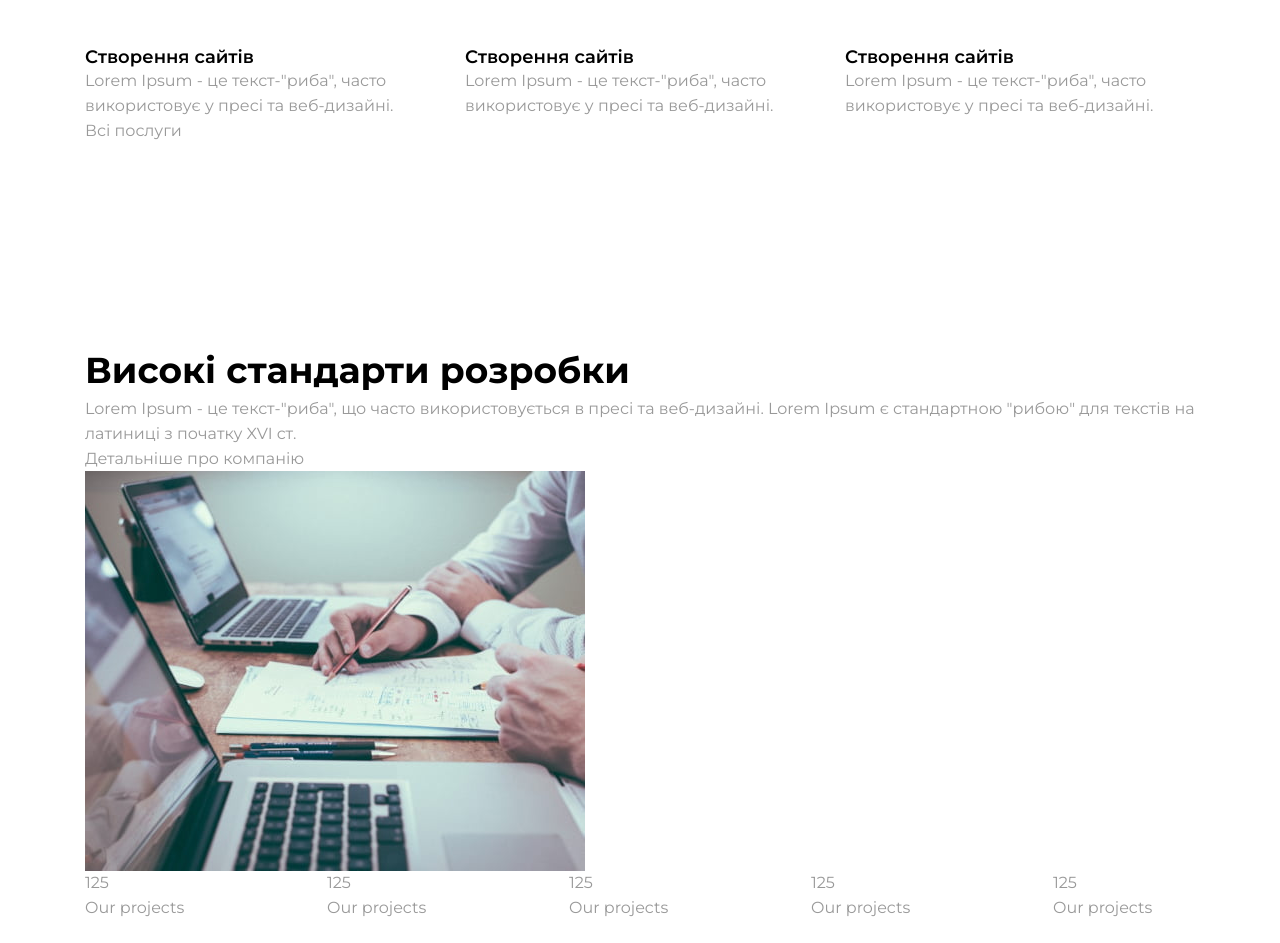
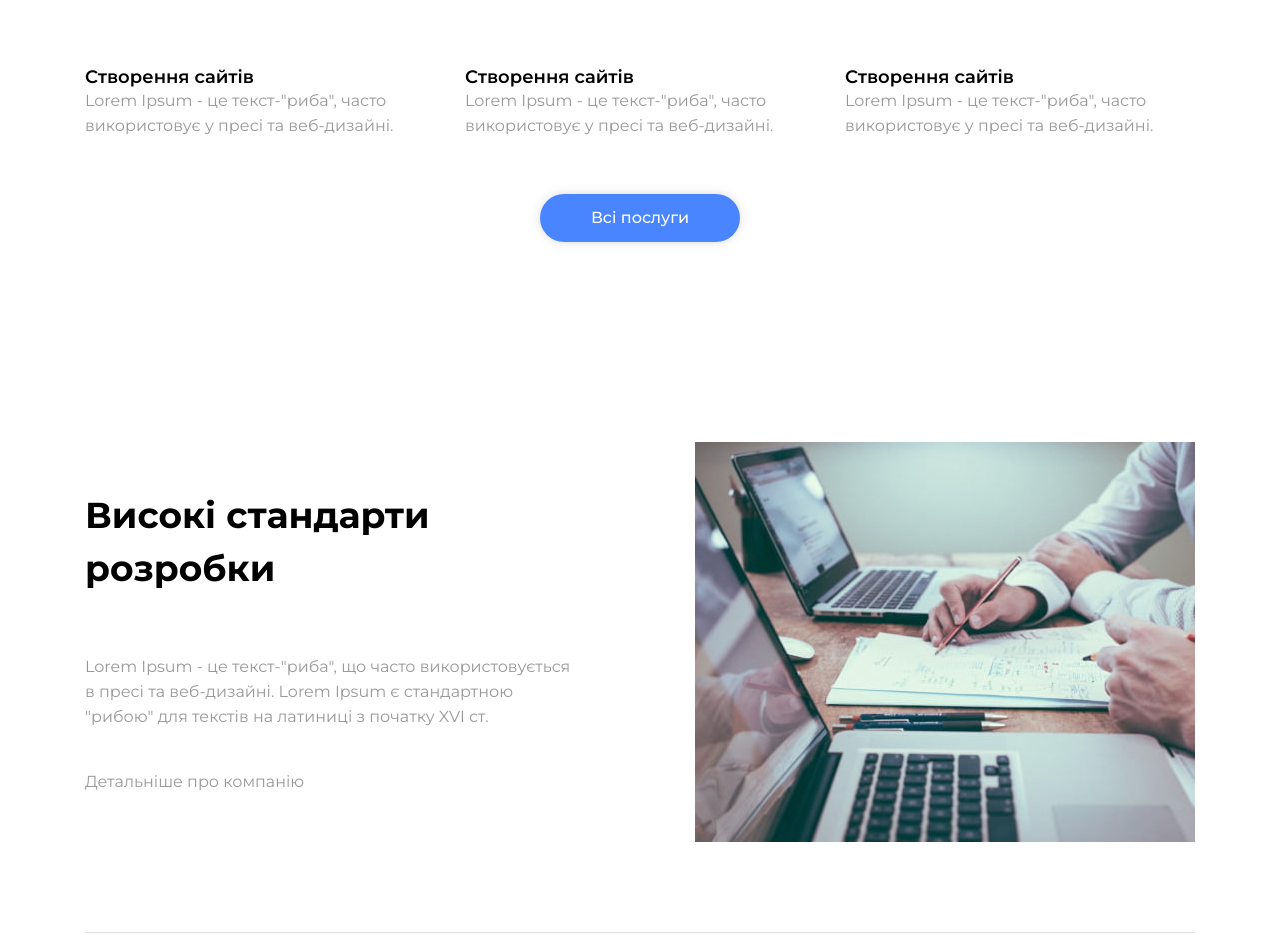
Before and after one commit to kharchenkok/html-css-60, a plain HTML site: page index.html in a window 1280 px wide. Shown: the part 1229-2172 px from the top of the page. Drawn offline with nearby package versions, Linux system fonts and the light colour scheme.

Commit message:
style fix

```diff
--- a/css/style.css
+++ b/css/style.css
@@ -1,37 +1,45 @@
+/** @format */
+
 :root {
-    --gray-text-color:#999999;
-    --blacl-text-color:#000000;
-    --whte-text-color:#FFFFFF;
-    --accent-color:#4985FF;
-    --shaodw:0px 0px 10px rgba(111, 111, 111, 0.25);
-    --card-gap:30px;
-    --card-item:3;
+  --gray-text-color: #999999;
+  --blacl-text-color: #000000;
+  --whte-text-color: #ffffff;
+  --accent-color: #4985ff;
+  --shaodw: 0px 0px 10px rgba(111, 111, 111, 0.25);
+  --card-gap: 30px;
+  --card-item: 3;
 }
 
-
-body{
-    font-family: 'Montserrat', sans-serif;
+body {
+  font-family: "Montserrat", sans-serif;
   font-size: 16px;
   line-height: 1.56;
   color: var(--gray-text-color);
 }
-h1,h2,h3,h4,p{
+h1,
+h2,
+h3,
+h4,
+p {
   margin: 0;
 }
-ul,ol{
+ul,
+ol {
   padding: 0;
   margin: 0;
 }
-img{display: block;
+img {
+  display: block;
   max-width: 100%;
-height: auto;}
+  height: auto;
+}
 
-.link{
+.link {
   text-decoration: none;
   color: currentColor;
 }
 
-.list{
+.list {
   list-style: none;
 }
 .container {
@@ -41,80 +49,79 @@ height: auto;}
   margin-left: auto;
   margin-right: auto;
 }
-.section{
-    padding-top:100px ;
+.section {
+  padding-top: 100px;
   padding-bottom: 100px;
 }
 
-.section-title{
+.section-title {
   font-size: 36px;
   line-height: 1.47;
 }
-.card-set{
+.card-set {
   display: flex;
   flex-wrap: wrap;
   gap: var(--card-gap);
   /* margin-left: calc(-1 * var(--card-gap));
     margin-top: calc(-1 * var(--card-gap)); */
 }
-.card-item{
+.card-item {
   /* flex-basis: calc((100% - (3 - 1) * 30px) / 3); */
-    flex-basis: calc((100% - (var(--card-item) - 1) * var(--card-gap)) / var(--card-item));
+  flex-basis: calc(
+    (100% - (var(--card-item) - 1) * var(--card-gap)) / var(--card-item)
+  );
   /* flex-basis: calc(100% / var(--card-item) - var(--card-gap)); */
   /* margin-left: var(--card-gap);
     margin-top: var(--card-gap); */
 }
-.text-white{
+.text-white {
   color: var(--whte-text-color);
 }
-.text-black{
+.text-black {
   color: var(--blacl-text-color);
 }
-.item-title{
+.item-title {
   font-weight: 600;
   font-size: 18px;
   line-height: 1.22;
   color: var(--blacl-text-color);
 }
-.work{
-    background:linear-gradient(90deg, #504DC2 20.44%, #5F12D0 80.91%),
-        #C4C4C4;
+.work {
+  background: linear-gradient(90deg, #504dc2 20.44%, #5f12d0 80.91%), #c4c4c4;
 }
-.video{
-    background: linear-gradient(90deg, #504DC2 20.44%, #5F12D0 80.91%),
-            #C4C4C4;
-
+.video {
+  background: linear-gradient(90deg, #504dc2 20.44%, #5f12d0 80.91%), #c4c4c4;
 }
-.header-container{
+.header-container {
   display: flex;
   align-items: center;
 }
-.header{
+.header {
   background-color: var(--gray-text-color);
   font-weight: 500;
   font-size: 14px;
   line-height: 1.25;
 }
-.header .logo{
+.header .logo {
   margin-right: 50px;
 }
-.nav{
+.nav {
   display: flex;
   align-items: center;
 }
-.nav-list{
+.nav-list {
   display: flex;
   align-items: center;
   gap: 20px;
 }
 .nav-link,
-.contact-link{
+.contact-link {
   display: flex;
   align-items: center;
   padding-top: 40px;
   padding-bottom: 40px;
 }
-.contact-list{
+.contact-list {
   display: flex;
   align-items: center;
   gap: 20px;
@@ -129,7 +136,7 @@ height: auto;}
   background-color: var(--gray-text-color);
   text-align: center;
 }
-.hero-text{
+.hero-text {
   margin-bottom: 20px;
 }
 .hero-title {
@@ -143,33 +150,62 @@ height: auto;}
 }
 .main-button {
   padding: 14px 36px;
-    min-width: 200px;
+  max-width: 200px;
   font-family: inherit;
   font-weight: 500;
   font-size: 16px;
   line-height: 1.25;
   color: var(--whte-text-color);
   cursor: pointer;
-    background:var(--accent-color);
+  background: var(--accent-color);
   box-shadow: var(--shaodw);
   border-radius: 30px;
   border: none;
 }
-.about-title{
+.about-title {
   margin-bottom: 32px;
   margin-left: auto;
   margin-right: auto;
   max-width: 739px;
   text-align: center;
 }
-.about-text{
+.about-text {
   margin-bottom: 70px;
   margin-left: auto;
   margin-right: auto;
   max-width: 730px;
   text-align: center;
 }
-.standart-list{
-    --card-gap:100px;
-    --card-item:5;
+
+.about-button {
+  margin-left: auto;
+  margin-right: auto;
+  display: block;
+  text-align: center;
 }
+
+.about-list {
+  margin-bottom: 55px;
+}
+
+.standart-list {
+  --card-gap: 100px;
+  --card-item: 5;
+  border-top: 1px solid #E0E0E0;
+  padding-top: 70px;
+}
+
+.standart-content{
+display: flex;
+align-items: center;
+margin-bottom: 90px;
+gap: 120px;
+}
+
+.standart-title {
+   margin-bottom: 60px;
+}
+
+.standart-text{
+   margin-bottom: 40px;
+}
--- a/index.html
+++ b/index.html
@@ -76,19 +76,25 @@
             </p>
           </li>
         </ul>
-        <a class="link" href="#service">Всі послуги</a>
+        <a class="about-button main-button link" href="#service">Всі послуги</a>
       </div>
       </section>
       <section class="standart section">
         <div class="container">
-          <h2 class="section-title text-black">Високі стандарти розробки</h2>
-          <p>
+
+         <div class="standart-content">
+            <div class="standart-wrapper">
+              <h2 class="standart-title section-title text-black">Високі стандарти розробки</h2>
+             <p class="standart-text">
                Lorem Ipsum - це текст-"риба", що часто використовується в пресі та
                веб-дизайні. Lorem Ipsum є стандартною "рибою" для текстів на латиниці
                з початку XVI ст.
              </p>
              <a class="link" href="">Детальніше про компанію</a>
+            </div>
+
              <img src="./img/about.jpg" alt="Стандарти" width="500" height="400" />
+         </div>
           <ul class="standart-list card-set list">
             <li class="card-item">
               <span>125</span>
@@ -120,8 +126,8 @@
             Наші роботи на яких ми спеціалізуємось
           </h2>
           <a class="link" href="#service">Всі послуги</a>
-          <ul class="list">
-            <li>
+          <ul class="card-set work-list list">
+            <li class="work-item card-item">
               <img
                 src="./img/project.jpg"
                 alt="проекти"
@@ -136,7 +142,7 @@
               </p>
               <a class="link" href="">Детальніше</a>
             </li>
-            <li>
+            <li class="work-item card-item">
               <img
                 src="./img/project.jpg"
                 alt="проекти"
@@ -151,7 +157,7 @@
               </p>
               <a class="link" href="">Детальніше</a>
             </li>
-            <li>
+            <li class="work-item card-item">
               <img
                 src="./img/project.jpg"
                 alt="проекти"
```
Lines whose indentation alone changed are shown as unchanged.
